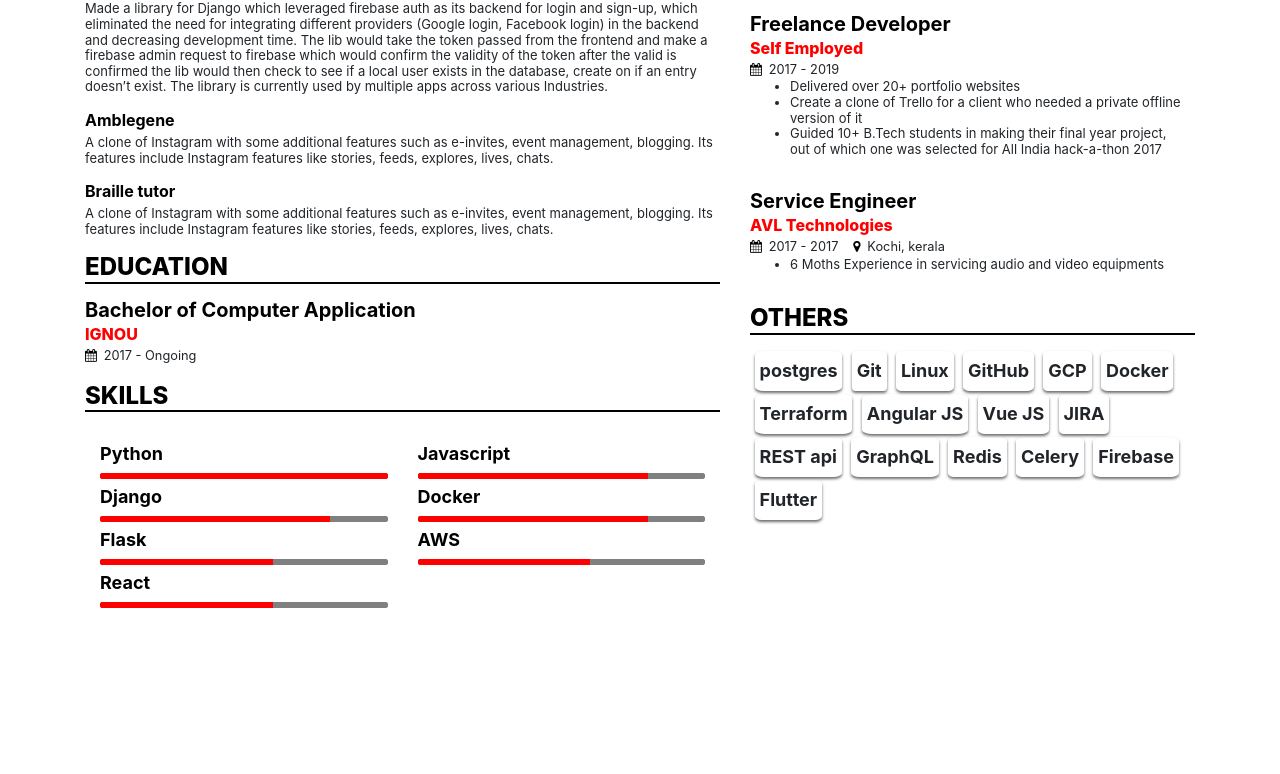
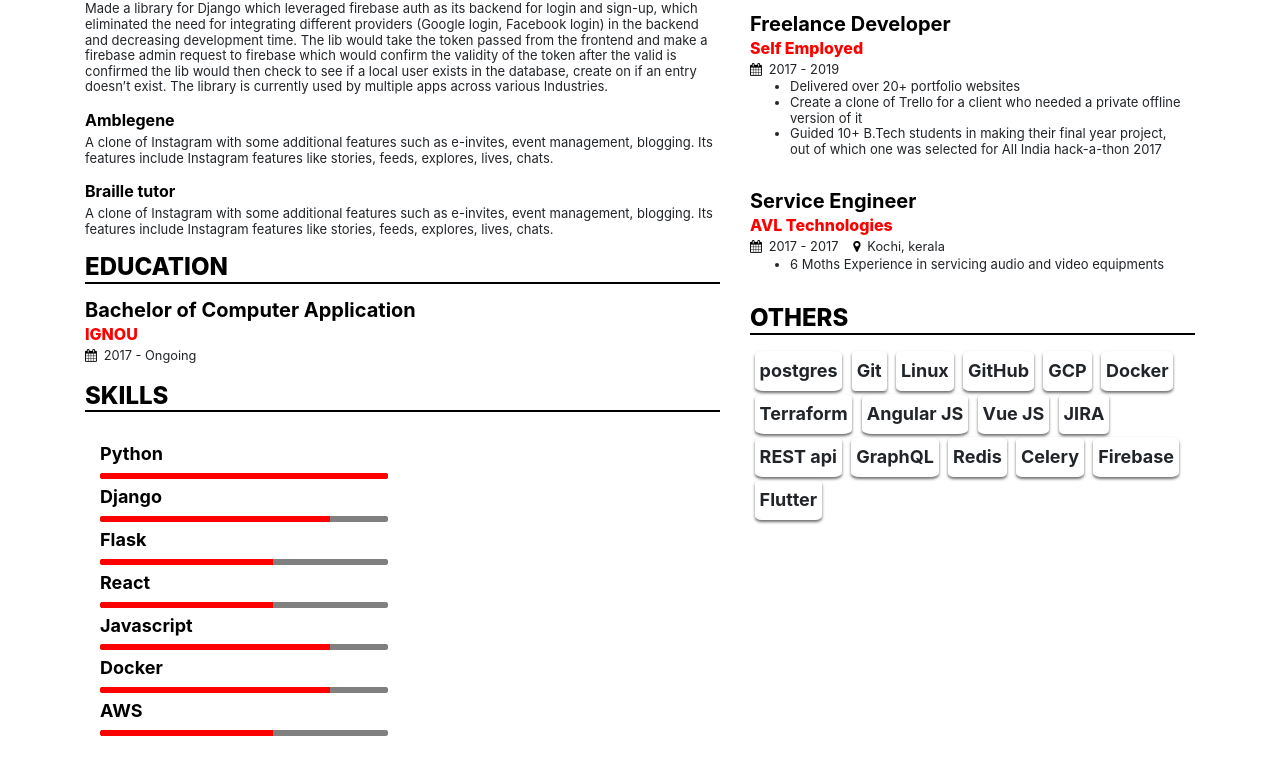
Before and after one commit to Ivin0022/resume, a plain HTML site: page index.html in a window 1280 px wide. Shown: the part 444-1218 px from the top of the page. Before the commit the page ends 1100 px from the top, so only its background shows below. Drawn offline with nearby package versions, Linux system fonts and the light colour scheme.

Commit message:
added hack to print ht skills properly

```diff
--- a/index.html
+++ b/index.html
@@ -127,7 +127,7 @@
 
                     <div class="container">
                         <div class="row">
-                            <div class="col-md">
+                            <div class="col-6">
                                 <span>Python</span>
                                 <div class="progress">
                                     <div class="progress-bar progress-dot-5"></div>
@@ -144,8 +144,7 @@
                                 <div class="progress">
                                     <div class="progress-bar progress-dot-3"></div>
                                 </div>
-                            </div>
-                            <div class="col-md">
+
                                 <span>javascript</span>
                                 <div class="progress">
                                     <div class="progress-bar progress-dot-4"></div>
```
